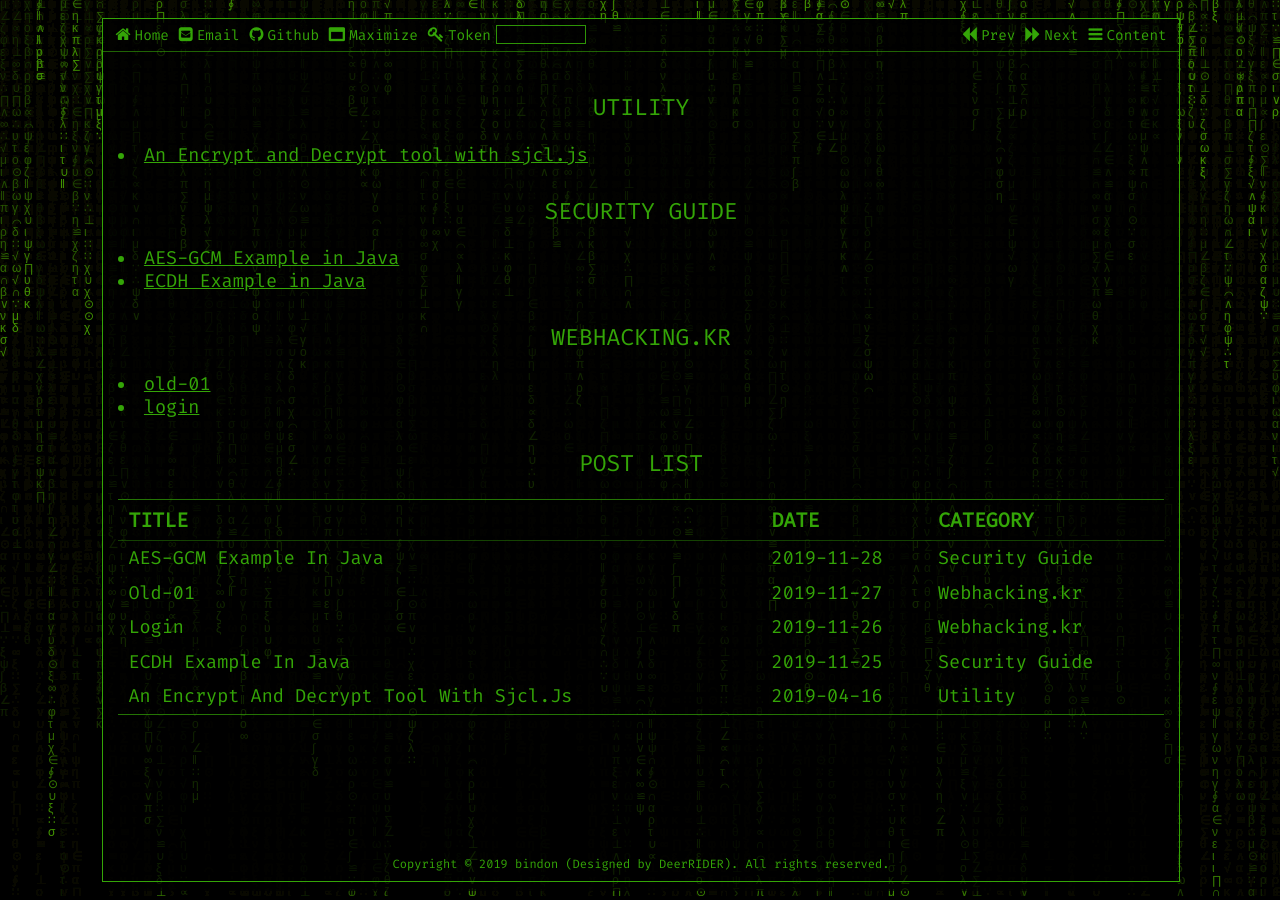
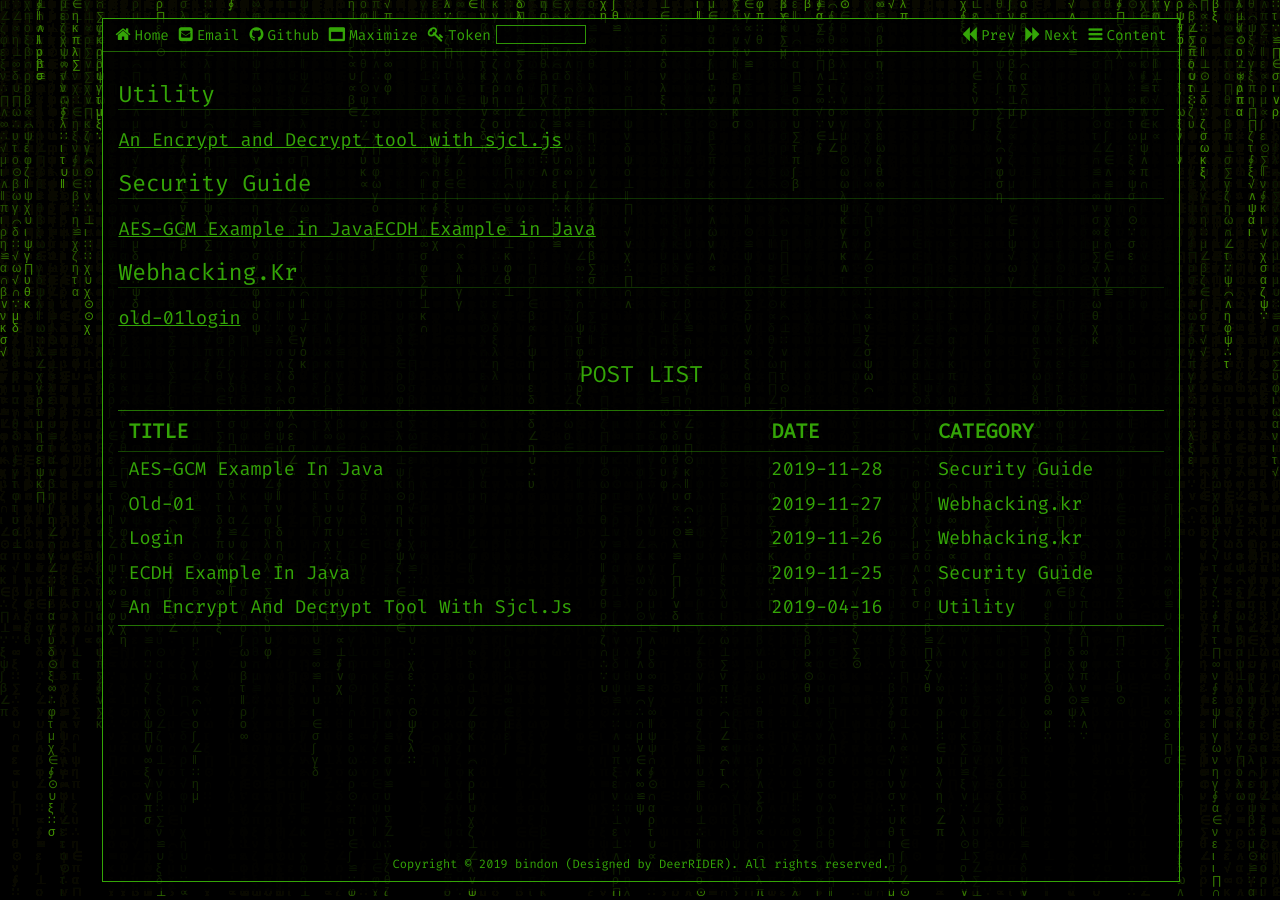
Before and after one commit to bindon/bindon.github.io, a Jekyll site: the page built from pages/index.html, in a window 1280 px wide. Built offline with Jekyll 4.4.1, drawn with Linux system fonts in a browser that asks for light colours.

Commit message:
Change from li, h1 to ui, h2

```diff
--- a/pages/index.html
+++ b/pages/index.html
@@ -16,9 +16,9 @@ permalink: /
         {% capture cate_name %}
         {{ cate | first }}
         {% endcapture %}
-            <h1>{{ cate_name }}</h1>
+            <h2>{{ cate_name }}</h2>
         {% for post in cate[1] %}
-            <li><a href="{{site.url}}{{site.baseurl}}{{post.url}}">{{ post.title }}</a></li>
+            <ui><a href="{{site.url}}{{site.baseurl}}{{post.url}}">{{ post.title }}</a></ui>
         {% endfor %}
     {% endfor %}
 </table>
```
